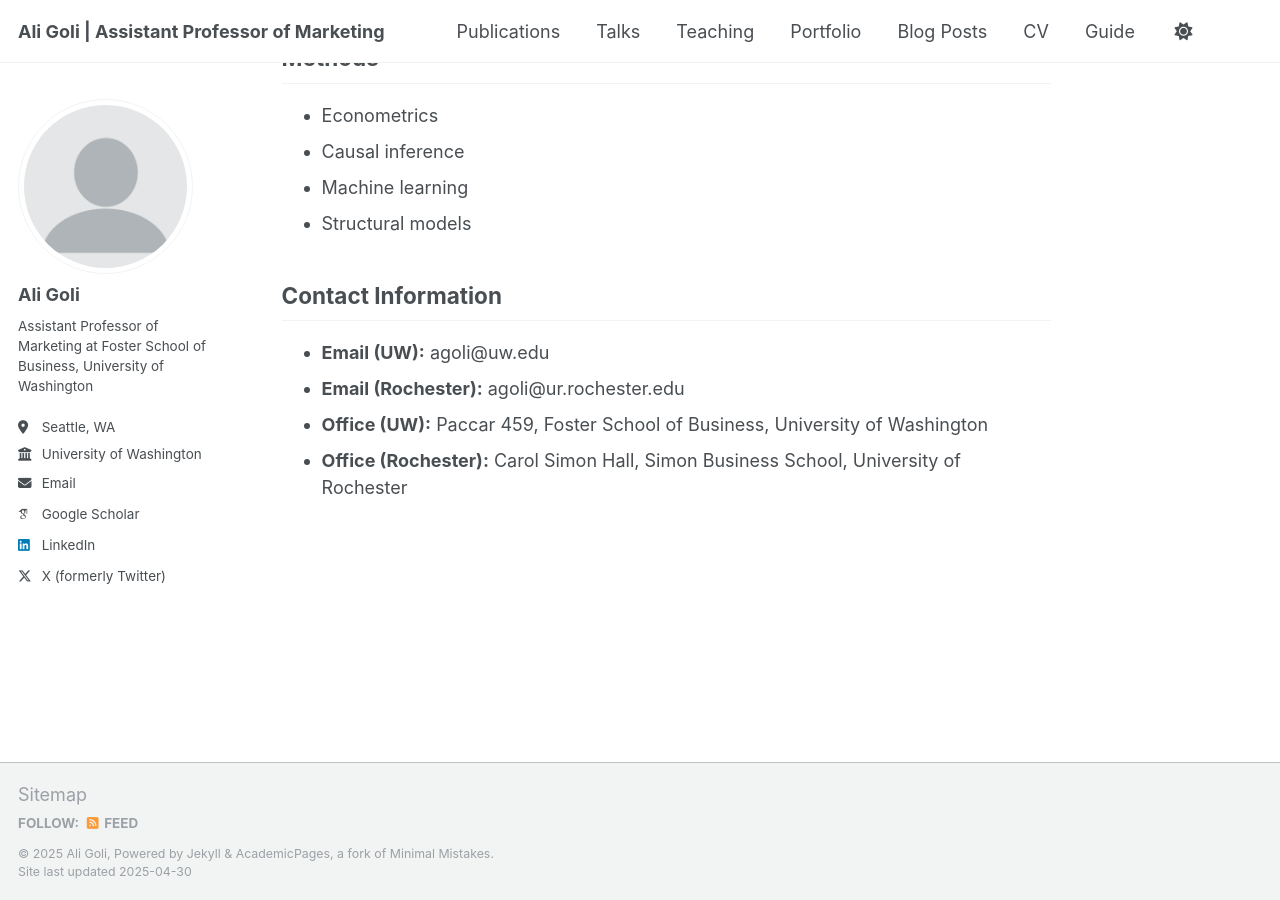
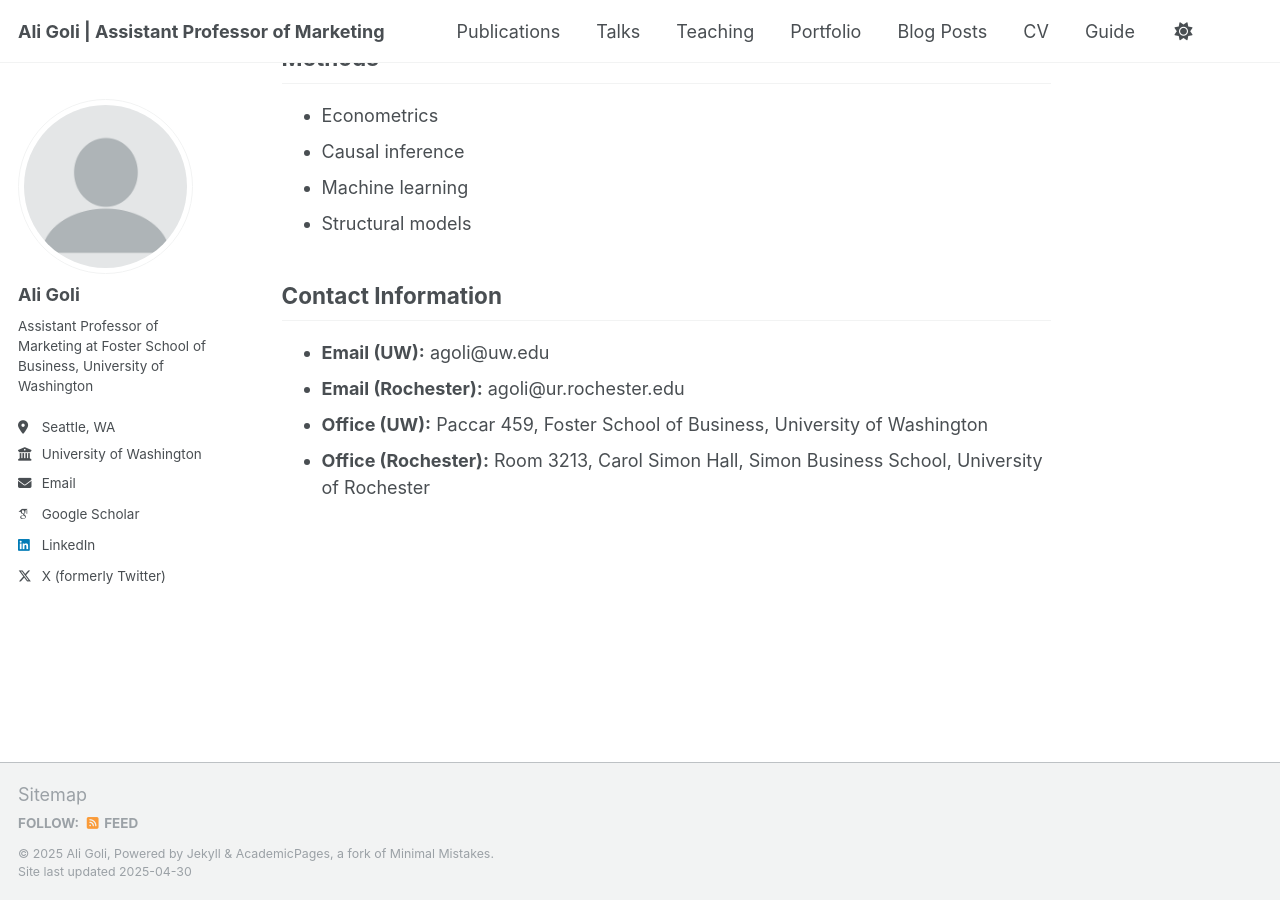
Before and after one commit to golialii/golialii.github.io, a Jekyll site: the page built from _pages/about.md, in a window 1280 px wide and 900 px high, scrolled down 1174 px. Built offline with Jekyll 4.4.1, drawn with Linux system fonts in a browser that asks for light colours; some web fonts are replaced.

Commit message:
Update about.md

```diff
--- a/_pages/about.md
+++ b/_pages/about.md
@@ -43,4 +43,4 @@ My research interests include digital marketing, advertising, marketing and publ
 * **Email (UW):** agoli@uw.edu
 * **Email (Rochester):** agoli@ur.rochester.edu
 * **Office (UW):** Paccar 459, Foster School of Business, University of Washington
-* **Office (Rochester):** Carol Simon Hall, Simon Business School, University of Rochester
+* **Office (Rochester):** Room 3213, Carol Simon Hall, Simon Business School, University of Rochester
```
